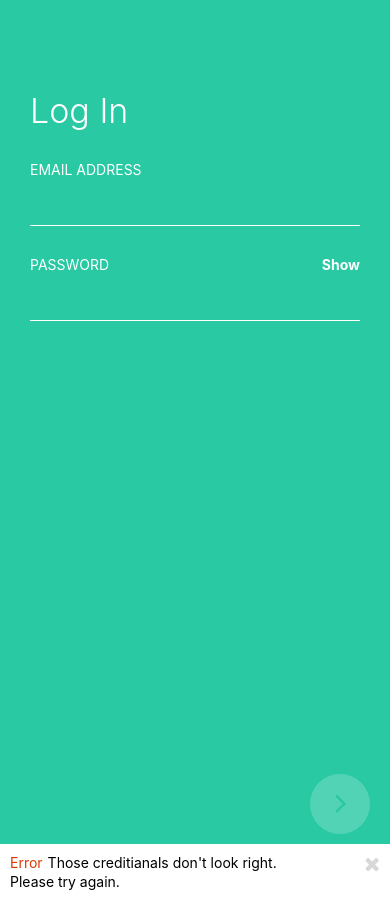
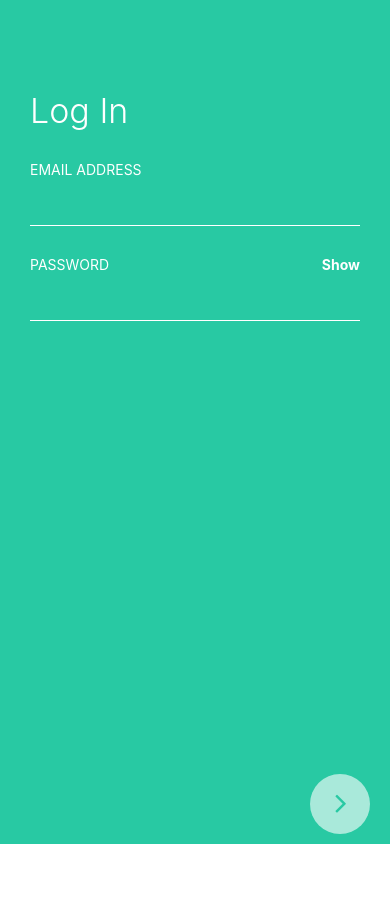
Before and after one commit to AselSiriwardena/Location-based-news-recommendation, a React Native app in the folder Frontend1/LocationBasedNewsUI/: screen / in a window 390 px wide. After the commit the page ends 844 px from the top, so only its background shows below. Built offline with nearby package versions, Linux system fonts and the light colour scheme.

Commit message:
Adding Loading Modal+checkmarks

```diff
--- a/Frontend1/LocationBasedNewsUI/src/components/buttons/NextArrowButton.js
+++ b/Frontend1/LocationBasedNewsUI/src/components/buttons/NextArrowButton.js
@@ -21,18 +21,18 @@ import colors from '../../styles/colors';
 
 export default class NextArrowButton extends Component {
   render() {
-  	const { disabled,handleNextButton } = this.props;
+  	const { disabled } = this.props;
       // const opacityStyle = disabled ? 0.2 : 0.6;
 
       // const { disabled }= this.props;
-      const opacityStyle = disabled ? 0.2:0.6;
+      const opacityStyle = disabled ? {backgroundColor:'rgba(255,255,255,0.2'} : {backgroundColor:'rgba(255,255,255,0.6)'};
     return (
       <View style={styles.buttonWrapper}>
         <TouchableHighlight
-            // style={[opacityStyle,styles.button]}
-          style={[{ opacity: opacityStyle }, styles.button]}
-          onPress={handleNextButton}
-          disabled={disabled}
+            style={[opacityStyle,styles.button]}
+        //   style={[{ opacity: opacityStyle }, styles.button]}
+          // onPress={handleNextButton}
+        //   disabled={disabled}
         >
 
             <Icon
@@ -47,10 +47,10 @@ export default class NextArrowButton extends Component {
   }
 }
 // Functioning of next arrowButton
-NextArrowButton.propTypes = {
-  disabled: PropTypes.bool,
-  handleNextButton: PropTypes.func,
-};
+// NextArrowButton.propTypes = {
+//   disabled: PropTypes.bool,
+//   handleNextButton: PropTypes.func,
+// };
 
 const styles = StyleSheet.create({
 //   buttonWrapper: {
@@ -67,7 +67,7 @@ const styles = StyleSheet.create({
     height:60,
     // width: buttonSize,
     // height: buttonSize,
-    backgroundColor: colors.white,
+    // backgroundColor: colors.white,
   },
   icon: {
     marginRight: -2,
--- a/Frontend1/LocationBasedNewsUI/src/components/form/InputField.js
+++ b/Frontend1/LocationBasedNewsUI/src/components/form/InputField.js
@@ -27,7 +27,7 @@ export default class InputField extends Component {
     this.setState({ secureInput: !this.state.secureInput});
   }
   render(){
-    const {labelText,labelTextSize,labelColor,textColor, borderBottomColor, inputType, customStyle,onChangeText} = this.props;
+    const {labelText,labelTextSize,labelColor,textColor, borderBottomColor, inputType, customStyle} = this.props;
     const { secureInput} = this.state;
     const fontSize = labelTextSize || 14;
     const color = labelColor || colors.white;
@@ -49,7 +49,6 @@ export default class InputField extends Component {
           autoCorrect={false}
           style={[{color: inputColor, borderBottomColor: borderBottom},styles.inputField]}
           secureTextEntry={secureInput}
-          onChangeText={onChangeText}
         />
       </View>
     );
--- a/Frontend1/LocationBasedNewsUI/src/screens/LogIn.js
+++ b/Frontend1/LocationBasedNewsUI/src/screens/LogIn.js
@@ -11,79 +11,15 @@ import {
 import colors from '../styles/colors';
 import InputField from '../components/form/InputField';
 import NextArrowButton from '../components/buttons/NextArrowButton';
-import Notification from '../components/Notification';
 
 export default class LogIn extends Component {
-    constructor(props){
-        super(props);
-        this.state={
-            formValid:true,
-            validEmail: false,
-            emailAddress: '',
-            validPassword: false,
-        }
-        this.handleCloseNotification=this.handleCloseNotification.bind(this);
-        this.handleEmailChange=this.handleEmailChange.bind(this);
-        this.handlePasswordChange=this.handlePasswordChange.bind(this);
-        this.handleNextButton=this.handleNextButton.bind(this);
-        this.toggleNextButtonState=this.toggleNextButtonState.bind(this);
+    handleNextButton() {
+        alert('Next Button pressed');
     }
-    handleNextButton() {
-        if(this.setState.emailAddress === 'hello@imandy.ie' && this.state.validPassword){
-            alert('success');
-            this.setState({formValid:true});
-        }else{
-            this.setState({formValid:false});
-        }
-    }
-
-    handleCloseNotification() {
-        this.setState({formValid: true});
-    }
-    handleEmailChange(email) {
-        // eslint-disable-next-line
-        const emailCheckRegex = /^(([^<>()\[\]\\.,;:\s@"]+(\.[^<>()\[\]\\.,;:\s@"]+)*)|(".+"))@((\[[0-9]{1,3}\.[0-9]{1,3}\.[0-9]{1,3}\.[0-9]{1,3}])|(([a-zA-Z\-0-9]+\.)+[a-zA-Z]{2,}))$/;
-        // const { validEmail } = this.state;
-        this.setState({ emailAddress: email });
-
-        if (!this.state.validEmail) {
-          if (emailCheckRegex.test(email)) {
-            this.setState({ validEmail: true });
-          }
-        } else if (!emailCheckRegex.test(email)) {
-          this.setState({ validEmail: false });
-        }
-      }
-      handlePasswordChange(password) {
-        // const { validPassword } = this.state;
-
-        // this.setState({ password });
-
-        if (!this.state.validPassword) {
-          if (password.length > 4) {
-            // Password has to be at least 4 characters long
-            this.setState({ validPassword: true });
-          }
-        } else if (password <= 4) {
-          this.setState({ validPassword: false });
-        }
-      }
-
-      toggleNextButtonState() {
-        const { validEmail, validPassword } = this.state;
-        if (validEmail && validPassword) {
-          return false;
-        }
-        return true;
-      }
     render() {
-        const {formValid} = this.state;
-        const showNotification=formValid ? false : true;
-        const background = formValid ? colors.green01 : colors.darkOrange;
-        const notificationMarginTop = showNotification ? 10 : 0
         return (
             <KeyboardAvoidingView
-            style = {[{backgroundColor:background},styles.wrapper]}
+            style = {styles.wrapper}
             // behavior = "padding" //need to add this
             >
                 <View style={styles.scrollViewWrapper}>
@@ -97,7 +33,6 @@ export default class LogIn extends Component {
                             borderBottomColor={colors.white}
                             inputType="email"
                             customStyle={{marginBottom: 30}}
-                            onChangeText={this.handleEmailChange}
                         />
                         <InputField
                             labelText="PASSWORD"
@@ -107,22 +42,11 @@ export default class LogIn extends Component {
                             borderBottomColor={colors.white}
                             inputType="password"
                             customStyle={{marginBottom: 30}}
-                            onChangeText={this.handlePasswordChange}
                         />
                     </ScrollView>
                     <View style={styles.nextButton}>
                         <NextArrowButton
                         handleNextButton = {this.handleNextButton}
-                        disabled={this.toggleNextButtonState()}
-                        />
-                    </View>
-                    <View style={[styles.notificationWrapper, {marginTop:notificationMarginTop}]}>
-                        <Notification
-                        showNotification={showNotification}
-                        handleCloseNotification={this.handleCloseNotification}
-                        type="Error"
-                        firstLine="Those creditianals don't look right."
-                        secondLine="Please try again."
                         />
                     </View>
                 </View>
@@ -136,7 +60,7 @@ const styles = StyleSheet.create({
     wrapper: {
         display: 'flex',
         flex:1,
-        // backgroundColor: colors.green01,
+        backgroundColor: colors.green01,
     },
     scrollView: {
         paddingLeft: 30,
@@ -160,9 +84,4 @@ const styles = StyleSheet.create({
         right: 20,
         bottom: 10,
     },
-    notificationWrapper: {
-        position: 'absolute',
-        bottom: 0,
-        // zIndex: 9
-    },
 });
--- a/Frontend1/LocationBasedNewsUI/src/styles/colors/index.js
+++ b/Frontend1/LocationBasedNewsUI/src/styles/colors/index.js
@@ -2,6 +2,4 @@ export default {
     black: '#000000',
     white: '#ffffff',
     green01:'#28c9a3',
-    darkOrange: '#d93900',
-    lightGray: '#d8d8d8',
 }
```
